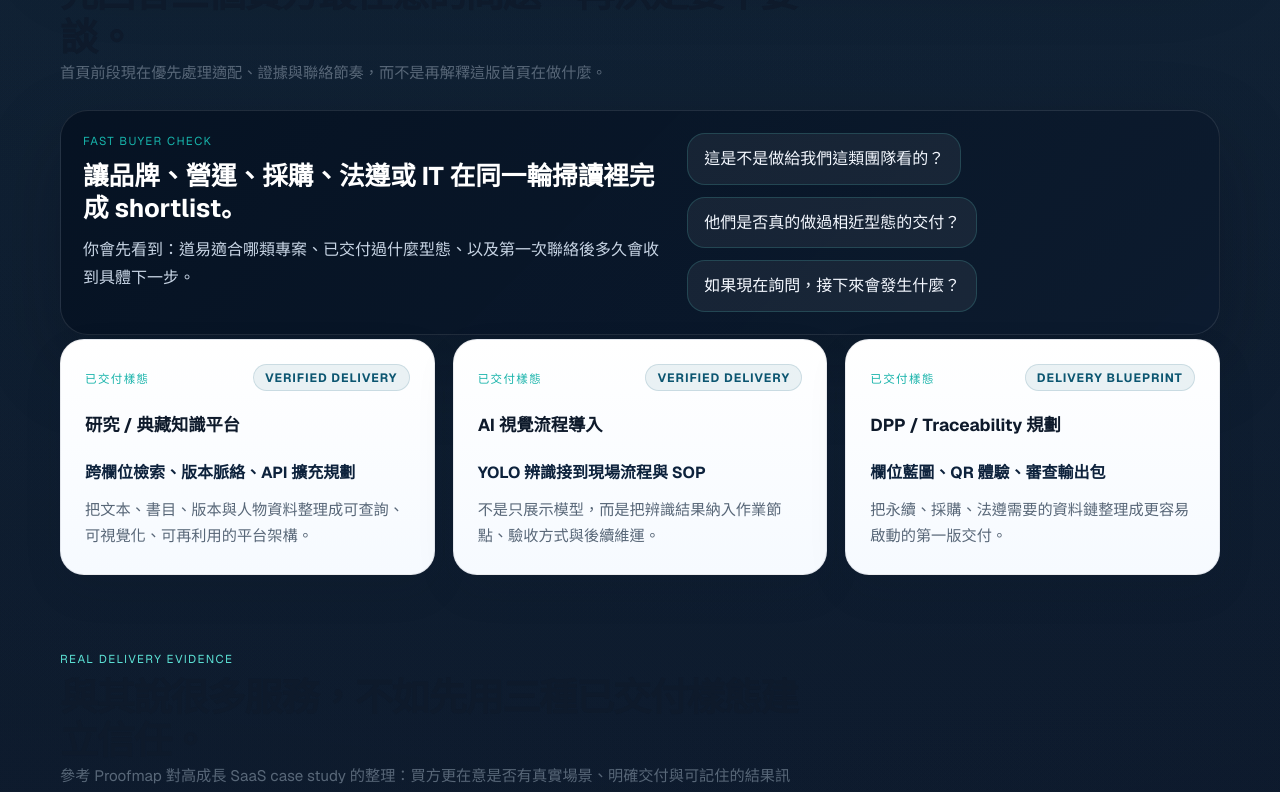
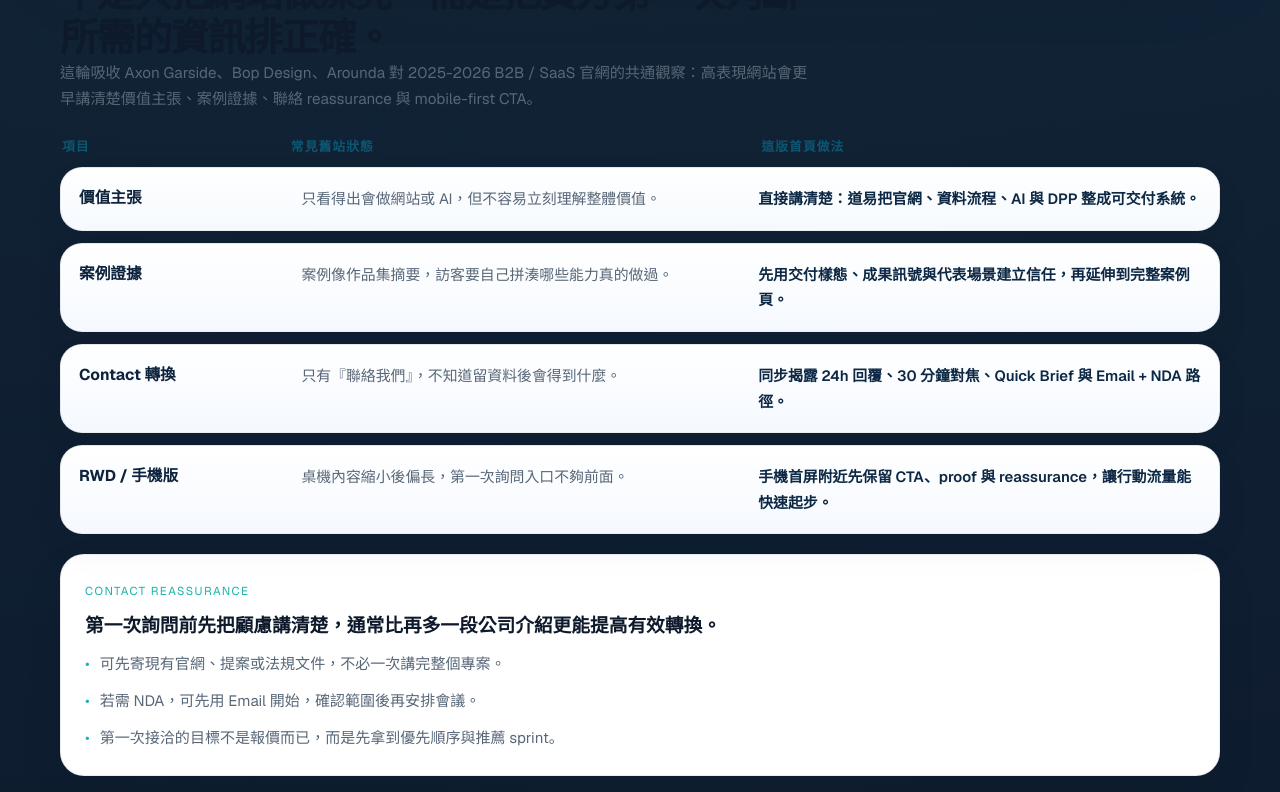
Before and after one commit to yangyen1977-wq/daoyi-website-2026, a Next.js app: page / in a window 1280 px wide. Shown: the part 4340-5132 px from the top of the page. Built offline with nearby package versions, Linux system fonts and the light colour scheme.

Commit message:
Refine homepage decision framing

```diff
--- a/src/app/page.tsx
+++ b/src/app/page.tsx
@@ -31,6 +31,8 @@ import {
   homepageBuyerFitCards,
   homepageContactCompare,
   heroClients,
+  homepageBeforeAfterRows,
+  homepageContactMicrocopy,
 } from "@/lib/site";
 import { Hero } from "@/components/hero";
 import { QuickBriefForm } from "@/components/quick-brief-form";
@@ -196,6 +198,37 @@ export default function Home() {
           </div>
         </div>
       </section>
+
+      <Section
+        eyebrow="What changed in mature B2B sites"
+        title="不是只把網站做漂亮，而是把買方第一次判斷所需的資訊排正確。"
+        description="這輪吸收 Axon Garside、Bop Design、Arounda 對 2025-2026 B2B / SaaS 官網的共通觀察：高表現網站會更早講清楚價值主張、案例證據、聯絡 reassurance 與 mobile-first CTA。"
+      >
+        <div className="homepage-before-after-table" aria-label="首頁優化前後差異">
+          <div className="homepage-before-after-header">
+            <span>項目</span>
+            <span>常見舊站狀態</span>
+            <span>這版首頁做法</span>
+          </div>
+          {homepageBeforeAfterRows.map((item) => (
+            <article key={item.topic} className="homepage-before-after-row">
+              <strong>{item.topic}</strong>
+              <p>{item.before}</p>
+              <p>{item.after}</p>
+            </article>
+          ))}
+        </div>
+
+        <div className="feature-surface" style={{ marginTop: 20 }}>
+          <span className="mini-label accent">Contact reassurance</span>
+          <h3 style={{ marginTop: 10 }}>第一次詢問前先把顧慮講清楚，通常比再多一段公司介紹更能提高有效轉換。</h3>
+          <ul className="bullet-list compact" style={{ marginTop: 14 }}>
+            {homepageContactMicrocopy.map((item) => (
+              <li key={item}>{item}</li>
+            ))}
+          </ul>
+        </div>
+      </Section>
 
       <Section
         eyebrow="What you can verify fast"
```
